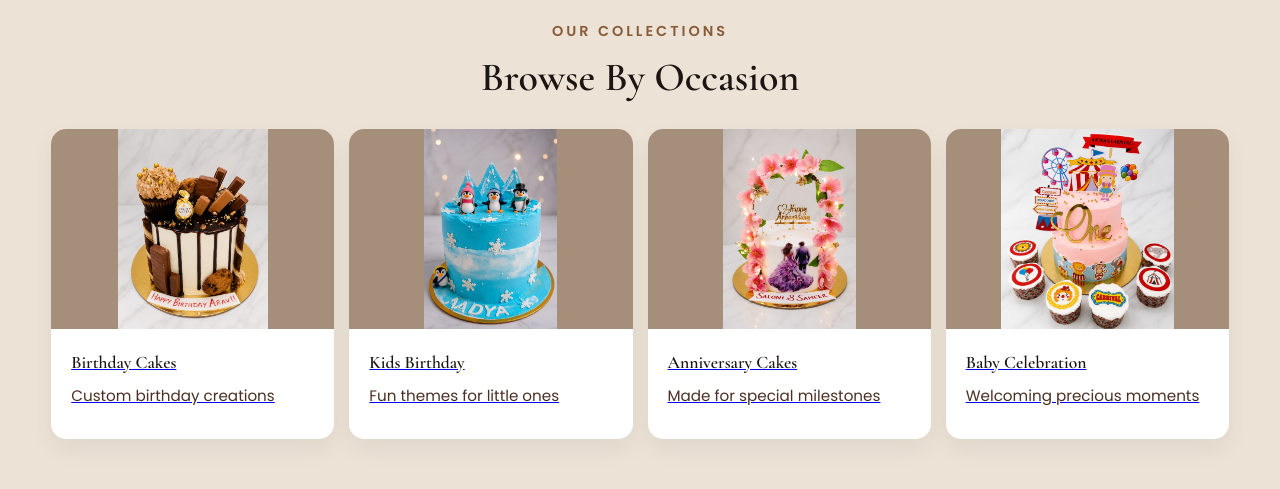
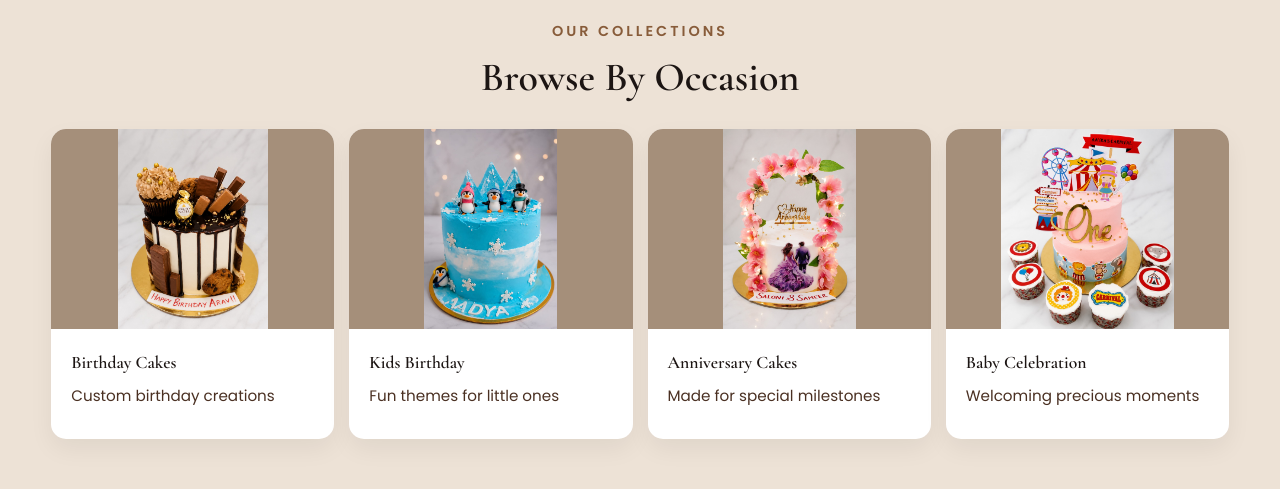
Before and after one commit to Oorjaa-S/Cakelicious-by-Meenal, a React (Vite) app: page / in a window 1280 px wide. Shown: the part 1160-1649 px from the top of the page. Built offline with nearby package versions, Linux system fonts and the light colour scheme; no server answers.

Commit message:
Update Categories.css

```diff
--- a/src/styles/Categories.css
+++ b/src/styles/Categories.css
@@ -37,6 +37,8 @@
     0 10px 25px rgba(0,0,0,.06);
 
   transition:.25s ease;
+  text-decoration:none;
+  color:inherit;
 
   cursor:pointer;
 }
```
